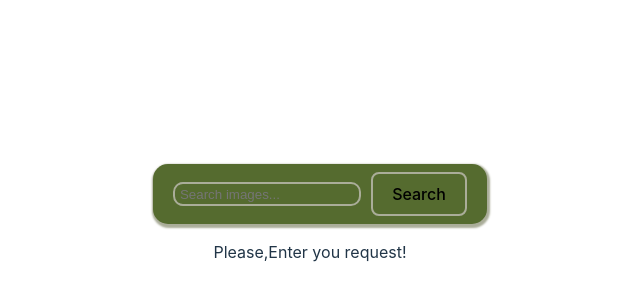
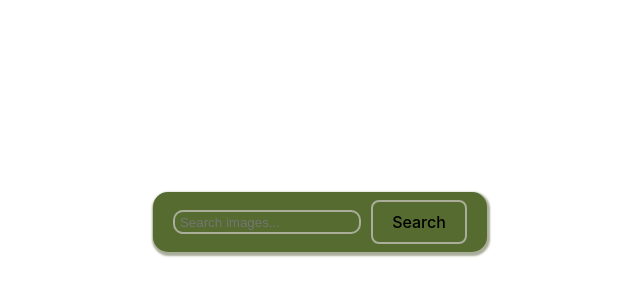
Before and after one commit to ArynaPatlakh/goit-react-hw-04, a React (Vite) app: page / in a window 1280 px wide. Shown: the part 178-478 px from the top of the page, without its empty margins (330-970 px from the left). Built offline with nearby package versions, Linux system fonts and the light colour scheme.

Commit message:
update error

```diff
--- a/src/App.jsx
+++ b/src/App.jsx
@@ -20,9 +20,9 @@ function App() {
   const [imgForModal, setImgForModal] = useState("");
 
   const handleSubmit = (value) => {
-    if (value.search.trim("") === "") {
+    if (value.search.trim("") == "") {
+      setIsError(true);
       toast.error("Please input value!");
-      return;
     }
     setQuery(() => value.search.trim(""));
     setPage(1);
@@ -57,12 +57,17 @@ function App() {
       try {
         setIsload(true);
         const { results, total_pages } = await gallery(query, page);
-        setImages((prev) => [...prev, ...results]);
-        setTotalPage(total_pages);
+        if (results.length === 0) {
+          toast.error("Please enter word correctly or reload the page");
+        } else {
+          setImages((prev) => [...prev, ...results]);
+          setTotalPage(total_pages);
+        }
+
         setIsload(false);
       } catch {
         setIsError(true);
-        toast.error("Pleas enter word correctly or reload the page");
+        toast.error("Please reload the page");
         setIsload(false);
       }
     };
@@ -73,10 +78,8 @@ function App() {
     <>
       <SearchBar onSubmit={handleSubmit} />
 
-      {images.length != 0 ? (
+      {images.length != 0 && (
         <ImageGallery images={images} openModal={openModal} />
-      ) : (
-        <ErrorMessage />
       )}
       {isload && <Load />}
       {isOpenModal && (
@@ -87,7 +90,32 @@ function App() {
           images={images}
         />
       )}
-      {isError && <Toaster />}
+      <Toaster
+        position="top-center"
+        reverseOrder={false}
+        gutter={8}
+        containerClassName=""
+        containerStyle={{}}
+        toastOptions={{
+          // Define default options
+          className: "",
+          duration: 5000,
+          style: {
+            background: "#363636",
+            color: "#fff",
+          },
+
+          // Default options for specific types
+          success: {
+            duration: 3000,
+            theme: {
+              primary: "green",
+              secondary: "black",
+            },
+          },
+        }}
+      />
+      {isError && <ErrorMessage />}
       {totalPage != 0 && totalPage != page && <LoadMore page={addPage} />}
     </>
   );
--- a/src/components/ErrorMessage/ErrorMessage.jsx
+++ b/src/components/ErrorMessage/ErrorMessage.jsx
@@ -1,6 +1,5 @@
 const ErrorMessage = () => {
-
-    return (<p>Please,Enter you request!</p>)
-}
+  return <p>Pleas enter word correctly or reload the page</p>;
+};
 
 export default ErrorMessage;
--- a/src/components/ImageGallery/imageGallery.module.css
+++ b/src/components/ImageGallery/imageGallery.module.css
@@ -11,11 +11,11 @@
   /* width: 100%; */
 }
 
-.list-item {
+.list_item {
   width: 320px;
   max-height: 180px;
   box-shadow: 1px 4px 8px 1px rgba(0, 0, 0, 0.428),
-    0 6px 20px 0 rgba(0, 0, 0, 0.19);
+    1px 6px 20px 1px rgba(0, 0, 0, 0.19);
 }
 
 .list_item > img {
--- a/src/components/ImageModal/ImageModule.module.css
+++ b/src/components/ImageModal/ImageModule.module.css
@@ -4,14 +4,14 @@
   align-items: center;
 
   margin: 30px auto;
-  width: 500px;
+  width: 1300px;
   height: auto;
-  background-color: white;
+  background-color: lightgray;
 }
 
 .photo {
   width: 100%;
-  height: 400px;
+  height: 900px;
   object-fit: cover;
 }
 
@@ -25,16 +25,18 @@
 .text {
   display: flex;
   flex-wrap: wrap;
-  padding-left: 30px;
-  padding-right: 30px;
-  padding-bottom: 30px;
+  justify-content: start;
+  text-align: left;
+  width: 50%;
 }
+
 .text > p {
   text-align: left;
   width: 100%;
   color: black;
+  margin: 0;
 }
 
-.insta{
-
+.insta {
+display: block;
 }
```
